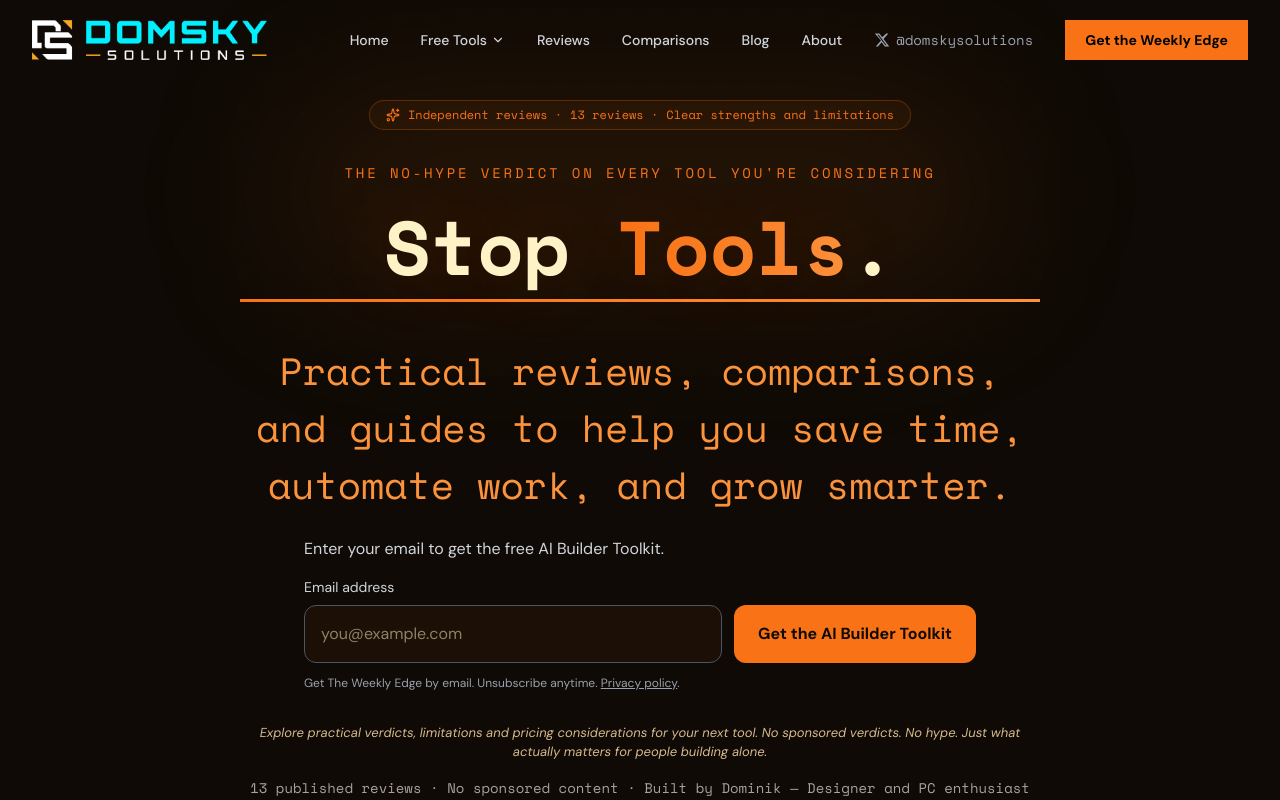
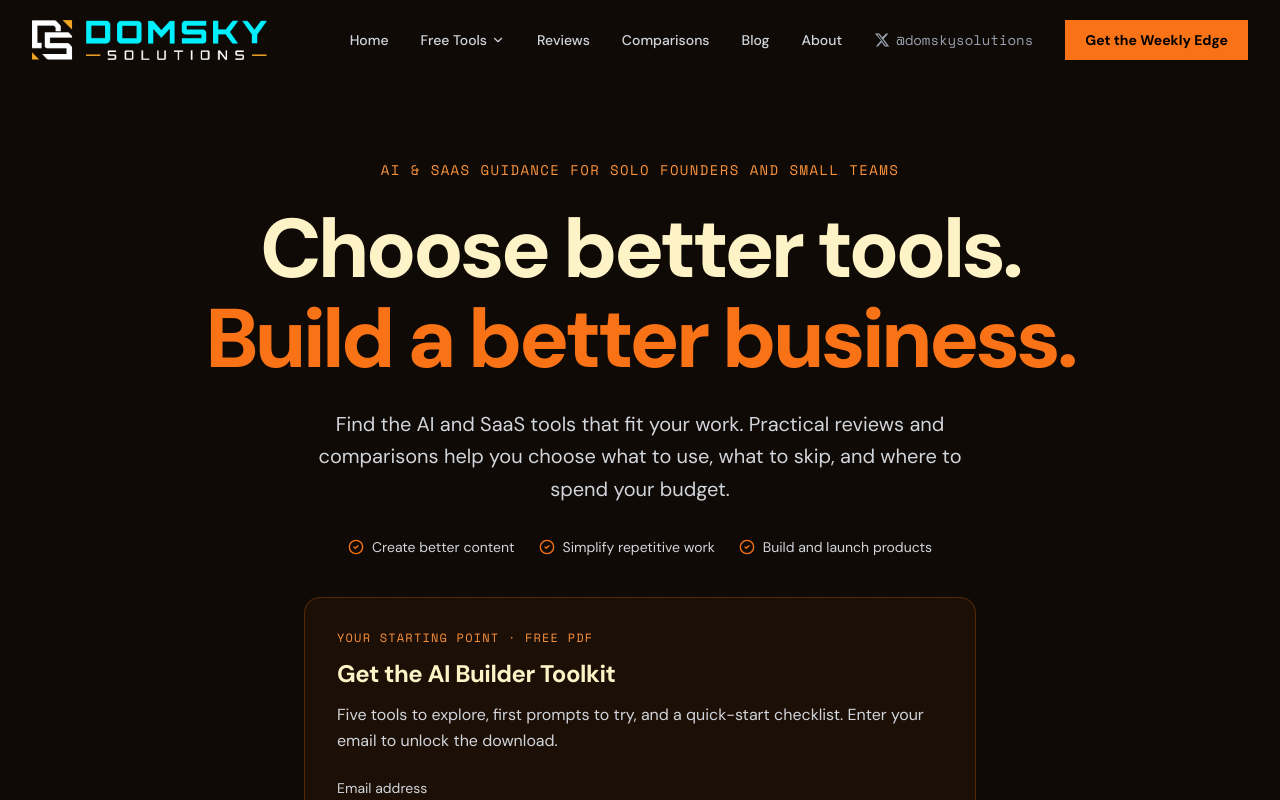
Before and after one commit to domskysolutions-collab/domskysolutions.com, a React (Vite) app: page / in a window 1280 px wide. Shown: the top 800 px of the page. Built offline with nearby package versions, Linux system fonts and the light colour scheme.

Commit message:
Fix broken hero headline and clarify toolkit signup

```diff
--- a/src/pages/HomePage.tsx
+++ b/src/pages/HomePage.tsx
@@ -11,138 +11,58 @@ export const HomePage = () => {
   return (
     <main className="bg-brand-bg min-h-screen">
       {/* Hero */}
-      <section
-        className="relative px-4 sm:px-6 lg:px-8 overflow-hidden"
-        style={{ paddingTop: 100, paddingBottom: 24 }}
-      >
-        <div className="absolute inset-0 bg-grid-pattern opacity-40 pointer-events-none" aria-hidden />
-        <div className="absolute top-24 left-1/2 -translate-x-1/2 w-[min(90vw,720px)] h-48 bg-brand-cyan/10 blur-[80px] rounded-full pointer-events-none" aria-hidden />
-
-        <div className="relative max-w-4xl mx-auto text-center">
-          <style>{`
-            @keyframes expandLine {
-              from { width: 0%; }
-              to { width: 100%; }
-            }
-          `}</style>
-          <p className="inline-flex items-center gap-2 px-4 py-1.5 rounded-full border border-brand-cyan/25 bg-brand-cyan/5 text-brand-cyan text-xs font-mono mb-8">
-            <Sparkles className="w-3.5 h-3.5" aria-hidden />
-            <span className="block sm:inline">Independent reviews ·</span>{' '}
-            <span className="block sm:inline">{reviewCount} reviews ·</span>{' '}
-            <span className="block sm:inline">Clear strengths and limitations</span>
+      <section aria-labelledby="hero-title" className="relative overflow-hidden px-5 sm:px-8 pt-32 pb-16 sm:pt-40 sm:pb-24">
+        <div className="absolute inset-0 bg-grid-pattern opacity-30 pointer-events-none" aria-hidden="true" />
+        <div className="relative max-w-5xl mx-auto text-center">
+          <p className="text-brand-amber text-xs sm:text-sm font-mono tracking-widest uppercase mb-6">
+            AI &amp; SaaS guidance for solo founders and small teams
           </p>
-
-          <div className="mx-auto" style={{ maxWidth: 800 }}>
-            <div
-              className="font-mono mb-6"
-              style={{
-                textTransform: 'uppercase',
-                letterSpacing: '0.2em',
-                fontSize: 14,
-                color: '#F97316',
-                fontWeight: 500,
-              }}
-            >
-              THE NO-HYPE VERDICT ON EVERY TOOL YOU&apos;RE CONSIDERING
-            </div>
-
-            <h1
-              className="font-mono text-white mb-10"
-              style={{
-                fontSize: 'clamp(30px, 7.5vw, 76px)',
-                fontWeight: 900,
-                lineHeight: 1.05,
-                textShadow: '0 0 80px rgba(249, 115, 22, 0.18)',
-              }}
-            >
-              <span style={{ display: 'block' }}>
-                Stop{' '}
-                <span
-                  style={{
-                    background: 'linear-gradient(90deg, #F97316, #FB923C)',
-                    WebkitBackgroundClip: 'text',
-                    WebkitTextFillColor: 'transparent',
-                    backgroundClip: 'text',
-                  }}
-                >
-                  Tools
-                </span>
-                .
-              </span>
-              <span
-                aria-hidden
-                style={{
-                  width: 0,
-                  height: 3,
-                  background: 'linear-gradient(90deg, #F97316, #FB923C)',
-                  display: 'block',
-                  animation: 'expandLine 1s ease forwards',
-                  animationDelay: '0.4s',
-                  margin: '12px auto 20px',
-                }}
-              />
-            </h1>
-
-            <div
-              className="font-mono"
-              style={{
-                display: 'block',
-                fontSize: 'clamp(22px, 3.5vw, 38px)',
-                fontWeight: 400,
-                color: '#FB923C',
-                marginTop: 12,
-                marginBottom: 24,
-                lineHeight: 1.5,
-              }}
-            >
-              Practical reviews, comparisons, and guides to help you save time, automate work, and grow smarter.
-            </div>
-          </div>
-
-          <div className="max-w-2xl mx-auto mb-8 text-left">
-            <p className="text-gray-300 mb-4">Enter your email to get the free AI Builder Toolkit.</p>
+          <h1 id="hero-title" className="text-white mx-auto mb-6" style={{
+            fontFamily: 'var(--font-sans)',
+            fontSize: 'clamp(2.5rem, 6.5vw, 5.25rem)',
+            fontWeight: 800,
+            letterSpacing: '-0.045em',
+            lineHeight: 1.08,
+            textWrap: 'balance',
+          }}>
+            Choose better tools.{' '}
+            <span className="block text-brand-cyan">Build a better business.</span>
+          </h1>
+          <p className="max-w-2xl mx-auto text-base sm:text-xl text-gray-300 leading-relaxed mb-8">
+            Find the AI and SaaS tools that fit your work. Practical reviews and comparisons
+            help you choose what to use, what to skip, and where to spend your budget.
+          </p>
+          <ul className="flex flex-wrap justify-center gap-x-6 gap-y-3 mb-10 text-sm text-gray-300">
+            {['Create better content', 'Simplify repetitive work', 'Build and launch products'].map(benefit => (
+              <li key={benefit} className="inline-flex items-center gap-2">
+                <CheckCircle2 size={16} className="text-brand-cyan shrink-0" aria-hidden="true" />{benefit}
+              </li>
+            ))}
+          </ul>
+          <div className="max-w-2xl mx-auto rounded-2xl border border-brand-cyan/25 bg-brand-surface p-5 sm:p-8 text-left">
+            <p className="text-xs font-mono tracking-widest uppercase text-brand-amber mb-3">Your starting point · Free PDF</p>
+            <h2 className="text-white text-xl sm:text-2xl font-bold mb-3" style={{fontFamily:'var(--font-sans)', letterSpacing:'-0.02em'}}>
+              Get the AI Builder Toolkit
+            </h2>
+            <p className="text-gray-300 text-sm sm:text-base leading-relaxed mb-6">
+              Five tools to explore, first prompts to try, and a quick-start checklist.
+              Enter your email to unlock the download.
+            </p>
             <ConvertKitForm
-              buttonText="Get the AI Builder Toolkit"
+              buttonText="Get my free toolkit"
               placeholder="you@example.com"
-              successMessage="You're signed up. Your toolkit is ready to download below."
+              successMessage="You're signed up. Download your toolkit below."
               onSuccess={() => setToolkitReady(true)}
               className="flex flex-col sm:flex-row gap-3"
-              inputClassName="min-w-0 flex-1 bg-brand-surface border border-gray-600 px-4 py-4 text-white rounded-xl focus:border-brand-cyan"
-              buttonClassName="bg-brand-cyan text-brand-bg px-6 py-4 font-bold rounded-xl hover:bg-brand-amber"
+              inputClassName="min-w-0 w-full flex-1 bg-brand-bg border border-gray-500 px-4 py-3.5 text-white rounded-lg focus-visible:outline focus-visible:outline-2 focus-visible:outline-brand-cyan focus-visible:outline-offset-2"
+              buttonClassName="shrink-0 bg-brand-cyan text-brand-bg px-5 py-3.5 font-bold rounded-lg hover:bg-brand-amber focus-visible:outline focus-visible:outline-2 focus-visible:outline-brand-amber focus-visible:outline-offset-2"
             />
             {toolkitReady && <a href="/downloads/ai-builder-toolkit.pdf" download="AI-Builder-Toolkit.pdf" className="inline-block mt-4 text-brand-cyan underline font-bold">Download your AI Builder Toolkit</a>}
           </div>
-          <p className="mx-auto mb-4" style={{ maxWidth: 800, fontSize: 13, color: '#D6B98C', fontStyle: 'italic' }}>
-            Explore practical verdicts, limitations and pricing considerations for your next tool. No
-            sponsored verdicts. No hype. Just what actually matters for people building alone.
+          <p className="mt-6 text-sm text-gray-400 leading-relaxed">
+            {reviewCount} published reviews. Clear strengths and limitations.{' '}
+            <Link to="/methodology" className="text-brand-amber underline underline-offset-4 hover:text-white">See how we review tools</Link>.
           </p>
-          <p className="text-sm text-gray-500 font-mono mb-6">
-            <span className="block sm:inline">{reviewCount} published reviews ·</span>{' '}
-            <span className="block sm:inline">No sponsored content ·</span>{' '}
-            <span className="block sm:inline">Built by Dominik —</span>{' '}
-            <span className="block sm:inline">Designer and PC enthusiast</span>
-          </p>
-          <div className="flex flex-wrap justify-center gap-5 mt-8">
-            {[
-              { value: 'Independent', label: 'editorial opinions' },
-              { value: String(reviewCount), label: 'tools reviewed' },
-              { value: 'Transparent', label: 'evidence disclosures' },
-            ].map((stat) => (
-              <div
-                key={stat.label}
-                className="text-center"
-                style={{
-                  background: 'rgba(249,115,22,0.06)',
-                  border: '1px solid rgba(249,115,22,0.2)',
-                  padding: '12px 20px',
-                  borderRadius: 12,
-                }}
-              >
-                <div className="text-brand-cyan font-bold font-mono text-xl">{stat.value}</div>
-                <div className="text-gray-500 text-xs font-mono uppercase tracking-wider">{stat.label}</div>
-              </div>
-            ))}
-          </div>
         </div>
       </section>
 
```
